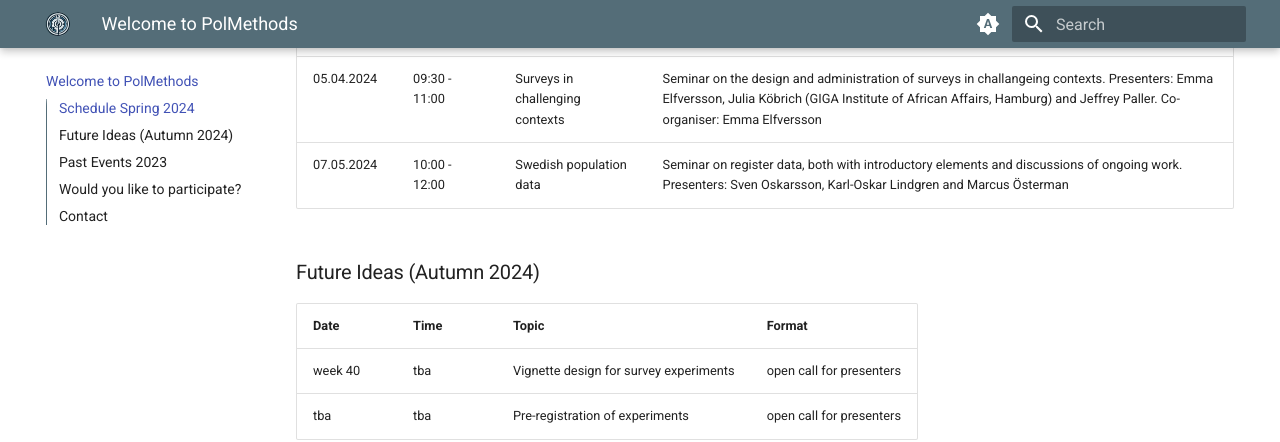
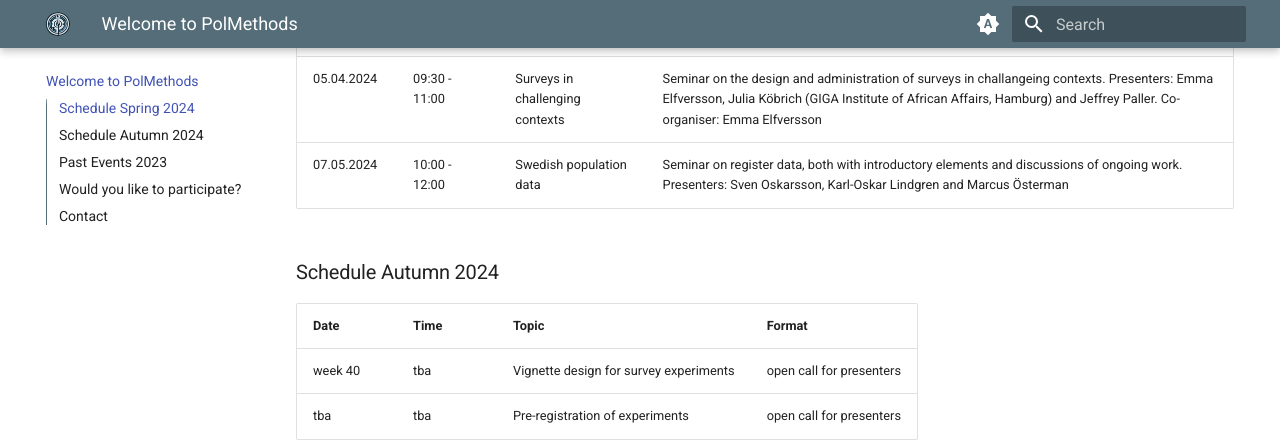
Before and after one commit to sophiemainz/polmethods-website, an MkDocs documentation site: the page built from docs/index.md, in a window 1280 px wide and 900 px high, scrolled down 387 px. Shown: the top 442 px of the window. Built offline with MkDocs 1.6.1 and Material for MkDocs 9.7.7, drawn with Linux system fonts in a browser that asks for light colours.

Commit message:
Headline: Schedule Autumn 2024

```diff
--- a/docs/index.md
+++ b/docs/index.md
@@ -12,7 +12,7 @@
 
 
 
-### Future Ideas (Autumn 2024)
+### Schedule Autumn 2024
 
 | Date       | Time       | Topic        | Format                                  |
 |------------|------------|------------|--------------------------------------|
```
